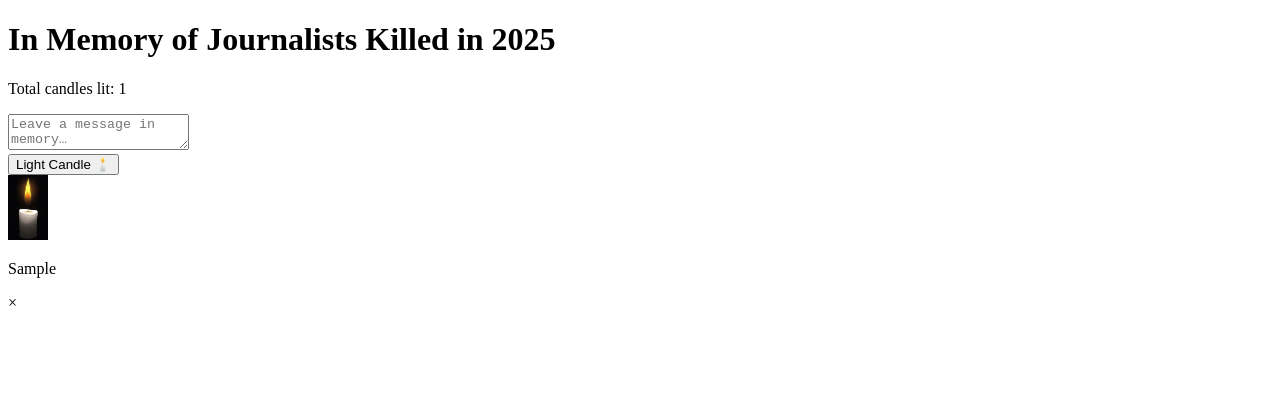
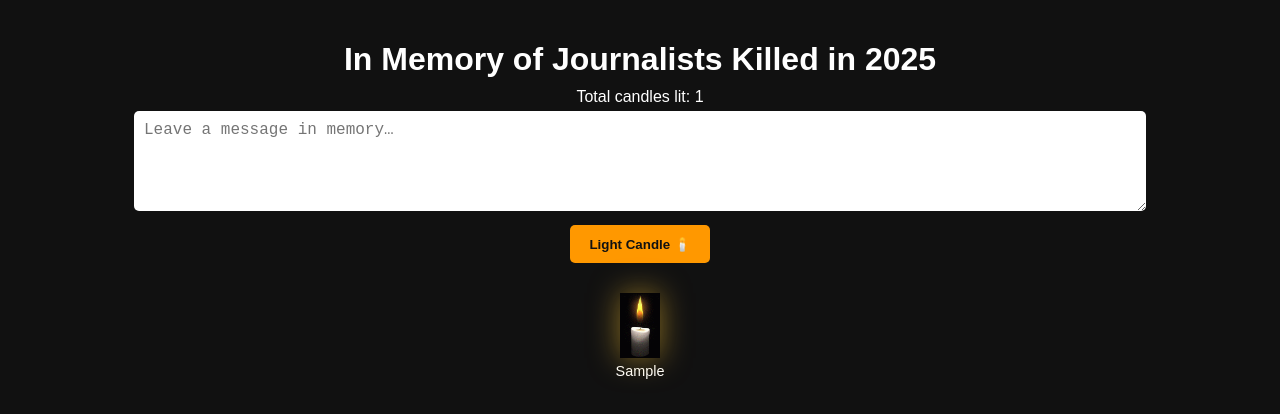
Before and after one commit to internifj-ux/draft-vigit, a plain HTML site: page index.html in a window 1280 px wide. Both pictures are taken after typing "Sample" into the empty fields and a click on the button "Light Candle 🕯️". Drawn offline with Linux system fonts and the light colour scheme.

Commit message:
Update style.css

```diff
--- a/style.css
+++ b/style.css
@@ -1,59 +1,107 @@
-const form = document.getElementById("candleForm");
-const messageInput = document.getElementById("messageInput");
-const candleWall = document.getElementById("candleWall");
-const candleCount = document.getElementById("candleCount");
-
-const modal = document.getElementById("modal");
-const modalMessage = document.getElementById("modalMessage");
-const modalClose = document.getElementById("modalClose");
-
-// Load saved candles
-let candles = JSON.parse(localStorage.getItem("candles")) || [];
-
-// Render candles
-function renderCandles() {
-  candleWall.innerHTML = "";
-
-  candles.forEach((candle) => {
-    const div = document.createElement("div");
-    div.className = "candle";
-
-    div.innerHTML = `
-      <img src="images/candle.gif" alt="Candle" width="40">
-      <p>${candle.message}</p>
-    `;
-
-    // Click on message to show modal
-    div.querySelector("p").addEventListener("click", (e) => {
-      e.stopPropagation(); // prevent bubbling
-      modalMessage.textContent = candle.message;
-      modal.classList.add("show");
-    });
-
-    candleWall.appendChild(div);
-  });
-
-  candleCount.textContent = candles.length;
+/* Body & Layout */
+body {
+  background-color: #111;
+  color: #fff;
+  font-family: Arial, sans-serif;
+  text-align: center;
+  margin: 0;
+  padding: 20px;
 }
 
-// Initial render
-renderCandles();
+h1 { margin-bottom: 10px; }
+p { margin: 5px 0; }
 
-// Submit new candle
-form.addEventListener("submit", function(e){
-  e.preventDefault();
-  const message = messageInput.value.trim();
-  if(!message) return;
+textarea {
+  width: 80%;
+  height: 80px;
+  padding: 10px;
+  border-radius: 5px;
+  border: none;
+  font-size: 1rem;
+  resize: vertical;
+}
 
-  candles.push({ message });
-  localStorage.setItem("candles", JSON.stringify(candles));
+#candleForm button {
+  padding: 0.7rem 1.2rem;
+  background-color: #ff9800;
+  color: #111;
+  border: none;
+  border-radius: 5px;
+  cursor: pointer;
+  font-weight: bold;
+  margin-top: 10px;
+}
 
-  renderCandles();
-  form.reset();
-});
+/* Candle Wall */
+#candleWall {
+  display: flex;
+  flex-wrap: wrap;
+  justify-content: center;
+  gap: 20px;
+  margin-top: 20px;
+}
 
-// Close modal
-modalClose.addEventListener("click", () => modal.classList.remove("show"));
-modal.addEventListener("click", (e) => {
-  if(e.target === modal) modal.classList.remove("show");
-});
+.candle {
+  display: inline-flex;
+  flex-direction: column;
+  align-items: center;
+  width: 120px;
+  text-align: center;
+  margin: 10px;
+  opacity: 0;
+  animation: fadeIn 0.5s forwards;
+  cursor: pointer;
+}
+
+@keyframes fadeIn {
+  from { opacity: 0; transform: translateY(10px); }
+  to   { opacity: 1; transform: translateY(0); }
+}
+
+.candle img {
+  display: block;
+  margin-bottom: 5px;
+  filter: drop-shadow(0 0 15px rgba(255,200,50,0.5));
+}
+
+.candle p {
+  font-size: 0.9rem;
+  width: 100%;
+  white-space: nowrap;
+  overflow: hidden;
+  text-overflow: ellipsis;
+  margin: 0;
+}
+
+/* Modal */
+.modal {
+  display: none;
+  position: fixed;
+  z-index: 1000;
+  left: 0; top: 0;
+  width: 100%; height: 100%;
+  background-color: rgba(0,0,0,0.6);
+  justify-content: center;
+  align-items: center;
+}
+
+.modal.show { display: flex; }
+
+.modal-content {
+  background-color: #222;
+  padding: 20px;
+  border-radius: 10px;
+  max-width: 300px;
+  text-align: center;
+  color: #fff;
+  position: relative;
+  word-wrap: break-word;
+}
+
+#modalClose {
+  position: absolute;
+  top: 5px;
+  right: 10px;
+  cursor: pointer;
+  font-size: 1.2rem;
+}
```
